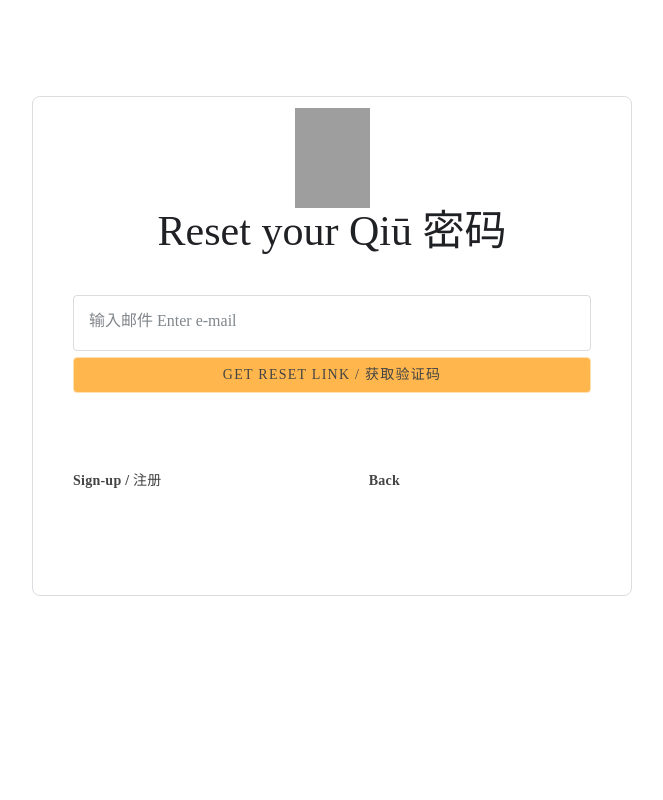
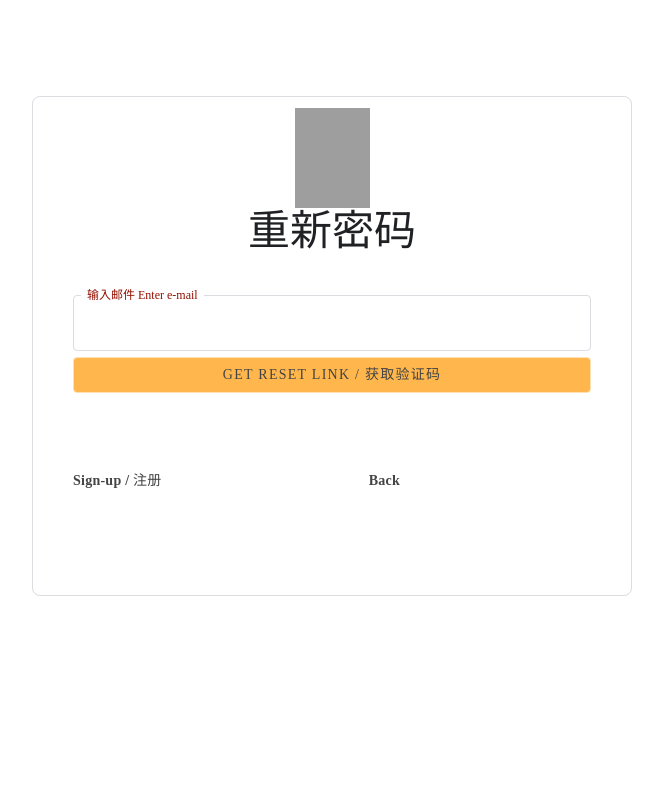
Before and after one commit to yi-ye-zhi-qiu/yeqius_website, a PHP site: page /rootfolder/reset-password.php?error=emptyemail in a window 1280 px wide. Shown: the whole page, without its empty margins (308-971 px from the left). Run offline with PHP 8.4, Linux system fonts and the light colour scheme; some libraries are stand-ins or nearby versions; grey boxes are pictures that could not be loaded.

Commit message:
Update reset-password.php

```diff
--- a/reset-password.php
+++ b/reset-password.php
@@ -8,16 +8,17 @@
     <meta charset="utf-8">
     <meta name="description" content="Ye Qiu Liam Nathan Isaacs">
     <meta name=viewport content="width=device-width, initial-scale=1">
-    <title>Reset 秋 pwd 重置密码</title>
+    <title>Reset your qiu.com password</title>
     <style>
-      <?php include "style.css" ?>
+      <?php include "css/style.css" ?>
     </style>
  </head>
 
+
+
 <body>
-<script src="app.js"></script>
 <script src="https://ajax.googleapis.com/ajax/libs/jquery/2.1.3/jquery.min.js"></script>
-<script src="jquery.js"></script>
+<script src="js/jquery.js"></script>
  <div class="xx">
    <div class="xyrp">
       <div class="vcmvz" aria-hidden="true">
@@ -38,14 +39,14 @@
             <img src="img/logo.png" alt="logo" class="logo">
           </div>
           <div class="xyrp1">
-            <h1>Reset your Qiū 密码</h1>
+            <h1 data-mlr-text class="中文">重新密码</h1>
               <div class="xxx2">
                 <div class="xxx3">
                  <div class="verify" id="addTo">
                   <div class="xxx4">
                     <?php
                         if (!isset($_SESSION['id'])) {
-                            echo '
+                    ?>
                               <form action="includes/reset-request.inc.php" method="post" id="login-form">
                                 <section class="yy1">
                                 <header class="yy2" aria-hidden="true"></header>
@@ -54,11 +55,11 @@
                                     <div class="xx4">
                                       <div class="xx5">
                                         <div class="xx6">
-                                          <div class="xx6v1">
-                                            <input type="text" name="email" aria-label="输入邮件 Enter e-mail" value autocapitalize="none" id="casv" class="xx7" spellcheck="false" tabindex="0" initial-dir="ltr" dir="ltr">
-                                            <div id="xx8" class="xx8" aria-hidden="true">输入邮件 Enter e-mail</div>
-                                          </div>
-                                        <div id="xx11" class="xx11 xxxx11"></div>
+                                            <div class="xx6v1">
+                                              <input type="text" name="email" aria-label="输入邮件 Enter e-mail" value autocapitalize="none" id="passwordbox" class="xx7" spellcheck="false" tabindex="0" initial-dir="ltr" dir="ltr">
+                                              <div id="xx8" data-mlr-text class="xx8 中文" aria-hidden="true">输入邮件 Enter e-mail</div>
+                                            </div>
+                                          <div id="xx11" class="xx11 xxxx11"></div>
                                       </div>
                                     </div>
                                   </div>
@@ -71,7 +72,7 @@
                             <div class="zxx8 zxxxxx6" id="identifierNext">
                               <div class="dazcv zxxxxx6">
                                 <div class="zx8 zxxxxx6" role="button" id="ow298">
-                                  <button type="submit" name="reset-request-submit" class="zx5 zxxxxx6" id="submit">Get Reset Link / 获取验证码 </button>
+                                  <button type="submit" data-mlr-text name="reset-request-submit" class="中文 zx5 zxxxxx6" id="submit">Get Reset Link / 获取验证码 </button>
                                 </div>
                               </div>
                             </div>
@@ -119,15 +120,22 @@
      </div>
     </div>
   <div class="qq" aria-hidden="true"></div>
-  </div>';}
-  ?>
+  </div>
 </body>
-
-
-
+<?php
+} if ($_GET["error"] == "emptyemail") { ?>
+      <script type="text/javascript">
+        const input = document.querySelector(".xx7");
+        input.focus();
+        input.classList.add("shake");
+        const xzx = document.querySelector("#casv");
+        xzx.classList.add("xxAddBorder");
+        const xyz = document.querySelector("#xx11")
+        xyz.classList.remove("xxxx11");
+      </script>
 
 <?php
-if (isset($_SESSION['id'])) {
+} else if (isset($_SESSION['id'])) {
  echo '
     <form action="includes/logout.inc.php" method="post">
         <button type="submit" name="logout-submit">退出</button>
```
